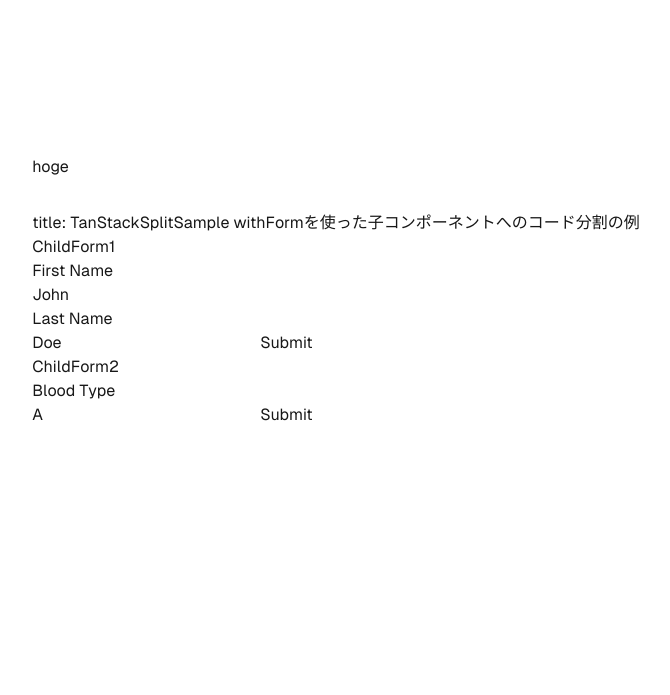
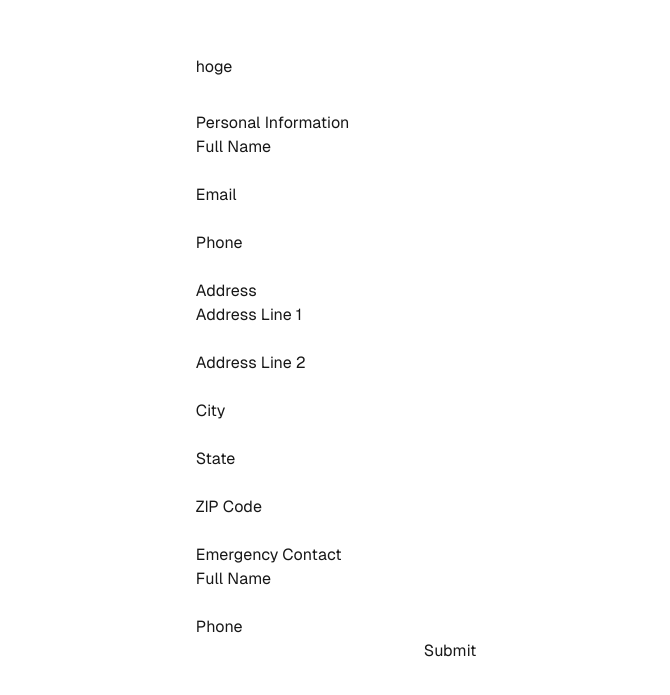
Before and after one commit to shooist/study-nextjs-pages-router, a Next.js app: page / in a window 1280 px wide. Shown: the part 109-804 px from the top of the page, without its empty margins (304-974 px from the left). Built offline with nearby package versions, Linux system fonts and the light colour scheme.

Commit message:
withFormの実践的な分割Peopleコンポーネント追加

```diff
--- /dev/null
+++ b/src/components/People/People.tsx
@@ -0,0 +1,63 @@
+
+import { useAppForm } from '@/libs/tanStackForm/form'
+import { AddressFields } from './address-fields'
+import { peopleFormOpts } from './shared-form'
+
+export const PeoplePage = () => {
+  const form = useAppForm({
+    ...peopleFormOpts,
+    // validators: {
+    //   onChange: ({ value }) => {
+    //     const errors = {
+    //       fields: {},
+    //     } as {
+    //       fields: Record<string, string>
+    //     }
+    //     if (!value.fullName) {
+    //       errors.fields.fullName = 'Full name is required'
+    //     }
+    //     if (!value.phone) {
+    //       errors.fields.phone = 'Phone is required'
+    //     }
+    //     if (!value.emergencyContact.fullName) {
+    //       errors.fields['emergencyContact.fullName'] =
+    //         'Emergency contact full name is required'
+    //     }
+    //     if (!value.emergencyContact.phone) {
+    //       errors.fields['emergencyContact.phone'] =
+    //         'Emergency contact phone is required'
+    //     }
+
+    //     return errors
+    //   },
+    // },
+    onSubmit: ({ value }) => {
+      console.log("onSubmit", {value})
+    },
+  })
+
+  return (
+    <form
+      onSubmit={e => {
+        e.preventDefault()
+        e.stopPropagation()
+        form.handleSubmit()
+      }}
+    >
+      <h1>Personal Information</h1>
+      <form.AppField name="fullName">{(field) => <field.TextField label="Full Name" />}</form.AppField>
+      <form.AppField name="email">{(field) => <field.TextField label="Email" />}</form.AppField>
+      <form.AppField name="phone">{(field) => <field.TextField label="Phone" />}</form.AppField>
+
+      <AddressFields form={form} title={'foo'} />
+
+      <h2>Emergency Contact</h2>
+      <form.AppField name="emergencyContact.fullName">{(field) => <field.TextField label="Full Name" />}</form.AppField>
+      <form.AppField name="emergencyContact.phone">{(field) => <field.TextField label="Phone" />}</form.AppField>
+
+      <form.AppForm>
+        <form.SubscribeButton label="Submit" />
+      </form.AppForm>
+    </form>
+  )
+}
--- /dev/null
+++ b/src/components/People/address-fields.tsx
@@ -0,0 +1,42 @@
+import { withForm } from '@/libs/tanStackForm/form'
+import { peopleFormOpts } from './shared-form'
+
+export const AddressFields = withForm({
+  ...peopleFormOpts,
+  props: {
+    title: 'a',
+  },
+  render: ({ form, title }) => {
+    console.log("title", title);
+
+    return (
+      <div>
+        <h2>Address</h2>
+        <form.AppField
+          name="address.line1"
+        >
+          {(field) => <field.TextField label="Address Line 1" />}
+        </form.AppField>
+        <form.AppField
+          name="address.line2"
+        >
+          {(field) => <field.TextField label="Address Line 2" />}
+        </form.AppField>
+        <form.AppField
+          name="address.city"
+
+        >
+          {(field) => <field.TextField label="City" />}
+        </form.AppField>
+        <form.AppField
+          name="address.state"
+
+        >{(field) => <field.TextField label="State" />}</form.AppField>
+        <form.AppField
+          name="address.zip"
+
+        >{(field) => <field.TextField label="ZIP Code" />}</form.AppField>
+      </div>
+    )
+  },
+})
--- /dev/null
+++ b/src/components/People/shared-form.tsx
@@ -0,0 +1,20 @@
+import { formOptions } from '@tanstack/react-form'
+
+export const peopleFormOpts = formOptions({
+  defaultValues: {
+    fullName: '',
+    email: '',
+    phone: '',
+    address: {
+      line1: '',
+      line2: '',
+      city: '',
+      state: '',
+      zip: '',
+    },
+    emergencyContact: {
+      fullName: '',
+      phone: '',
+    },
+  },
+})
--- a/src/pages/index.tsx
+++ b/src/pages/index.tsx
@@ -1,5 +1,7 @@
-import TanStackSplitSample from "@/components/TanStackSplitSample";
+import { PeoplePage } from "@/components/People/People";
+// import TanStackSplitSample from "@/components/TanStackSplitSample";
 import localFont from "next/font/local";
+import { Suspense } from "react";
 
 const geistSans = localFont({
   src: "./fonts/GeistVF.woff",
@@ -20,7 +22,10 @@
       <main className="flex flex-col gap-8 row-start-2 items-center sm:items-start">
         <div className="">hoge</div>
         {/* <TanStackSample /> */}
-        <TanStackSplitSample />
+        {/* <TanStackSplitSample /> */}
+        <Suspense fallback={<p>Loading...</p>}>
+          <PeoplePage />
+        </Suspense>
       </main>
     </div>
   );
```
